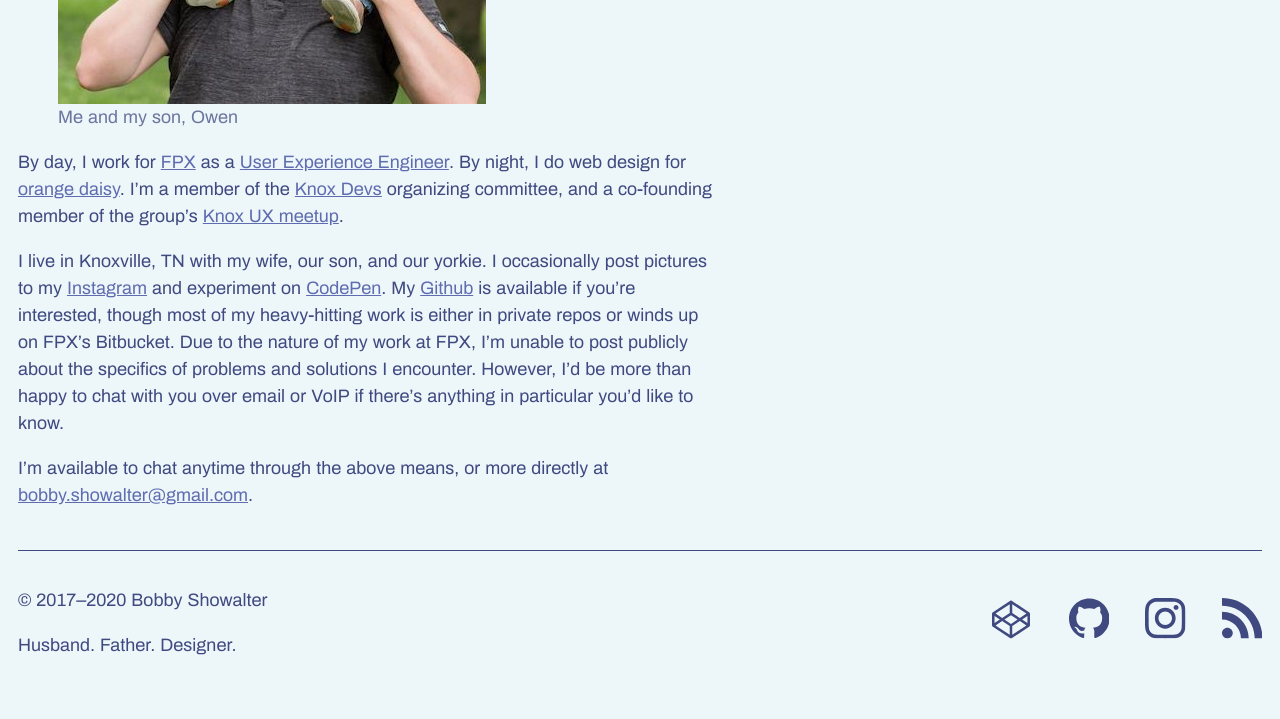
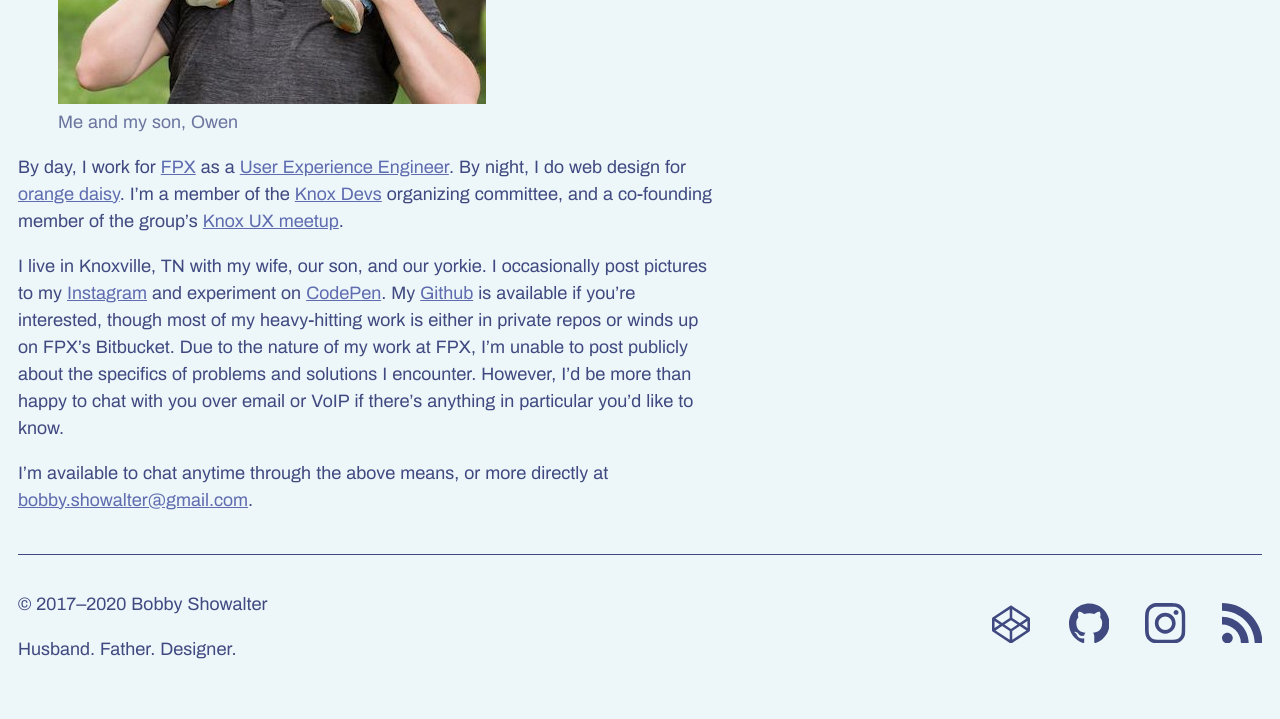
Before and after one commit to orangedaisy/bshowco, a Jekyll site: the page built from about.md, in a window 1280 px wide. Shown: the part 579-1298 px from the top of the page. Built offline with Jekyll 4.4.1, drawn with Linux system fonts in a browser that asks for light colours.

Commit message:
GH-12: Add a touch of top margin to figcaption

```diff
--- a/_sass/components/_c-figure.scss
+++ b/_sass/components/_c-figure.scss
@@ -4,5 +4,6 @@
 }
 
 .c-figure__caption {
+  margin-top: .25em;
   opacity: .75;
 }
```
